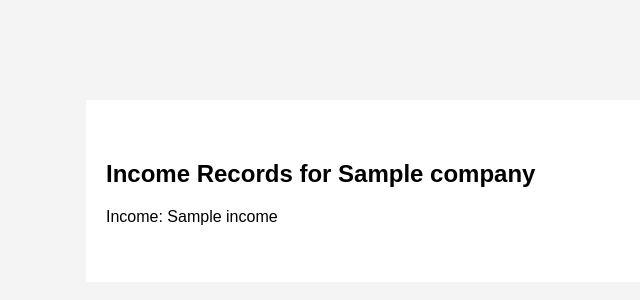
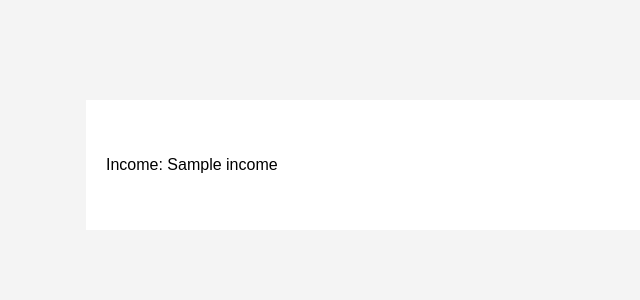
Before and after one commit to Asna-Zulfiqar/AMS, a Django app: template AMS/company/templates/income.html in a window 1280 px wide. Shown: the top 300 px of the page, without its empty margins (14-654 px from the left). Run offline with Django 3.2, Linux system fonts and the light colour scheme; the template is opened without the code that fills it: most values are stand-ins (such as "Sample title", 1, 10 or a date in 2020).

Commit message:
income.html

```diff
--- a/AMS/company/templates/income.html
+++ b/AMS/company/templates/income.html
@@ -12,7 +12,6 @@
 
     <!-- Section 1 -->
     <section id="section1">
-        <h1>Income Records for {{ company.company_name }}</h1>
 
         <!-- Loop through the income records -->
         {% for income_record in income %}
```
